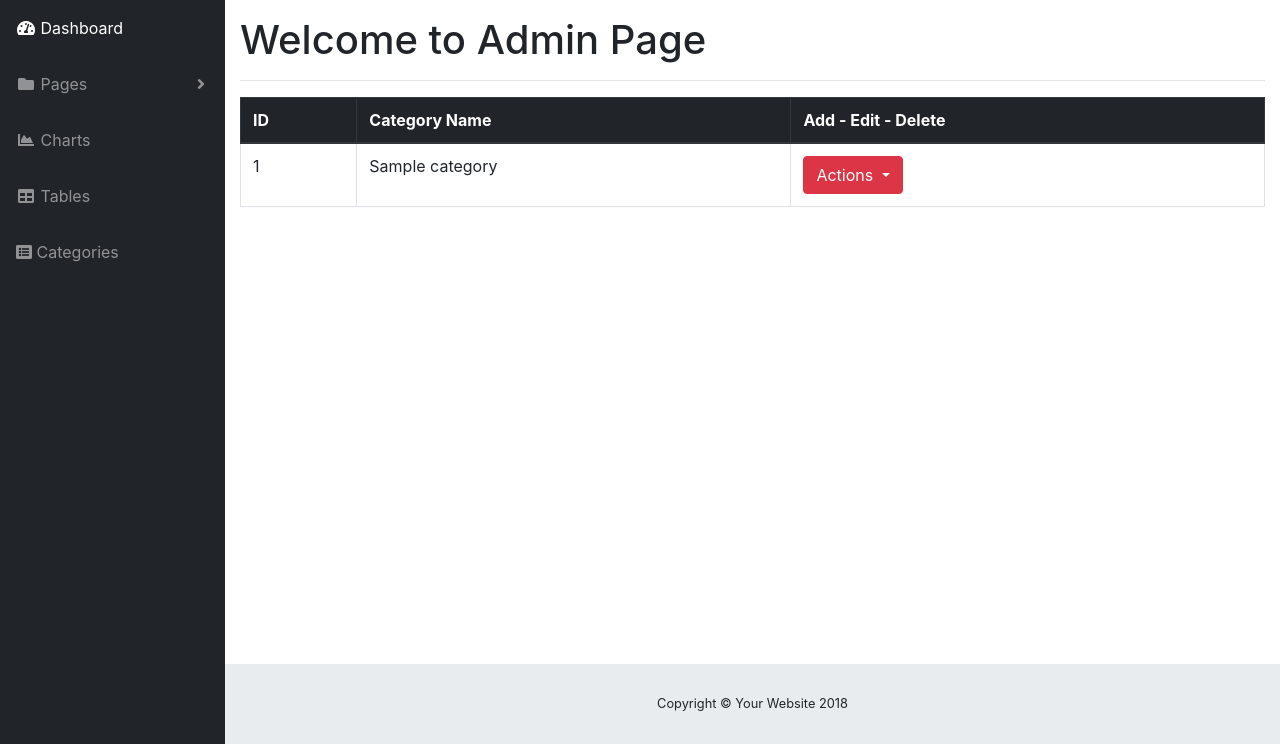
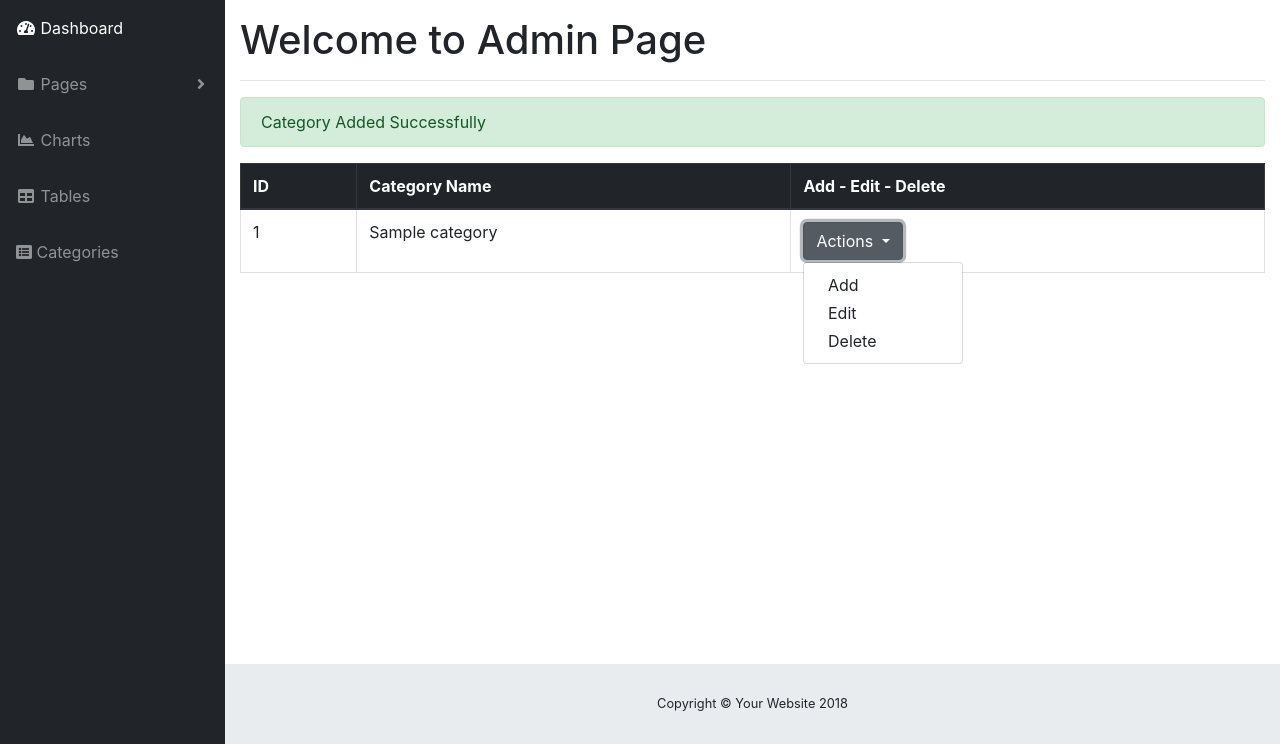
Before and after one commit to Voharin/myblog-cms, a PHP site: page /admin/categories.php in a window 1280 px wide, after a click on "Actions". Shown: the part 56-800 px from the top of the page. Run offline with PHP 8.4, Linux system fonts and the light colour scheme; tables that the repository leaves empty or names only in its code hold one stand-in row (values such as "Sample post").

Commit message:
categories db'ye yeni kategori ekleme

```diff
--- a/admin/categories.php
+++ b/admin/categories.php
@@ -3,9 +3,6 @@
 <div id="wrapper">
 
     <?php include "./components/admin_sidebar.php"; ?>
-
-
-
 
     <div id="content-wrapper">
         <div class="container-fluid">
@@ -27,7 +24,7 @@
                     $result = $conn->prepare($sql);
                     $result->execute();
 
-            while($row = $result->fetch(PDO::FETCH_ASSOC)){
+                    while ($row = $result->fetch(PDO::FETCH_ASSOC)) {
                         // $categories[] = $row;
                         $category_id = $row['id'];
                         $category_name = $row['cat_name'];
@@ -37,72 +34,95 @@
                     <td>{$category_name}</td>
                     <td>
                     <div class='dropdown'>
-                            <button class='btn btn-danger dropdown-toggle' type='button' id='dropdownMenuButton' data-toggle='dropdown' aria-haspopup='true' aria-expanded='false'>
+                    <button class='btn btn-secondary dropdown-toggle' type='button' id='dropdownMenuButton' data-toggle='dropdown' aria-haspopup='true' aria-expanded='false'>
                       Actions
                     </button>
                     <div class='dropdown-menu' aria-labelledby='dropdownMenuButton'>
-                                <a class='dropdown-item' data-toggle='modal' data-target='#edit_modal' href='#'>Edit</a>
-                                <div class='dropdown-divider'></div>
+                      <a class='dropdown-item' href='#' data-toggle='modal' data-target='#modalAdding'>Add</a>
+                      <a class='dropdown-item' href='#'>Edit</a>
                       <a class='dropdown-item' href='#'>Delete</a>
-                                <div class='dropdown-divider'></div>
-                                <a class='dropdown-item' data-toggle='modal' data-target='#add_modal'>Add</a>
                     </div>
                   </div>
                     </td>
-                </tr>";
+                </tr>
 
+               ";
+                    } ?>
+
+                            <?php
+                            // if (isset($_POST['add_category'])) {
+                            //     $category_name = $_POST['category_name'];
+                            //     $sql = "INSERT INTO `categories` (cat_name) VALUES (:cat_name)";
+                            //     $result = $conn->prepare($sql);
+                            //     $result->bindParam(':cat_name', $cat_name);
+                            //     $result->execute();
+                            //     if ($result) {
+                            //         echo "<div class='alert alert-success'>Category Added Successfully</div>";
+                            //     } else {
+                            //         echo "<div class='alert alert-danger'>Category Not Added</div>";
+                            //     }
+                            // }
+
+                                if(isset($_POST["add_category"])){
+                                        $category_name = $_POST["category_name"];
                                 }
+                                if(!empty($category_name)){
+                                        $sql = "INSERT INTO categories (cat_name) VALUES (:category_name)";
+                                        $result = $conn->prepare($sql);
+                                        $result->bindParam(':category_name', $category_name);
+                                        $result->execute();
+                                        if($result){
+                                                echo "<div class='alert alert-success'>Category Added Successfully</div>";
+                                        }else{
+                                                echo "<div class='alert alert-danger'>Category Not Added</div>";
+                                        }
+                                }
+
 
                             ?>
 
-                <div id="edit_modal" class="modal fade">
-                    <div class="modal-dialog" role="document">
+                    <!--Modal -->
+                    <div class="modal fade" id="modalAdding" tabindex="-1" role="dialog" aria-labelledby="exampleModalLabel" aria-hidden="true">
+                        <div class="modal-dialog modal-dialog-centered" role="document">
                             <div class="modal-content">
                                 <div class="modal-header">
-                                <h5 class="modal-title" id="exampleModalLabel">Edit Category</h5>
+                                    <h5 class="modal-title" id="exampleModalLabel">Yeni bir kategori ekleyin</h5>
                                     <button type="button" class="close" data-dismiss="modal" aria-label="Close">
                                         <span aria-hidden="true">&times;</span>
                                     </button>
                                 </div>
                                 <div class="modal-body">
-                                <form action="" method="post">
+                                    <form action="" method="POST">
                                         <div class="form-group">
-
-                                        <input value="" type="text" class="form-control" name="category_namex">
+                                            <label for="category_name">Kategori Adı</label>
+                                            <input type="text" class="form-control" id="category_name" name="category_name">
                                         </div>
-                                    <div class="form-group">
-                                        <input type="hidden" name="category_id" value="">
-                                        <input type="submit" class="btn btn-primary" name="edit_category" value="Edit Category">
-                                    </div>
+                                        <button type="submit" class="btn btn-primary" name="add_category">Ekle</button>
+                                        <button type="button" class="btn btn-secondary" data-dismiss="modal">Kapat</button>
                                     </form>
                                 </div>
-                        </div>
-                    </div>
-                </div>
-            </tbody>
-        </table>
-
-        <div id="add_modal" class="modal fade">
-            <div class="modal-dialog" role="document">
-                <div class="modal-content">
-                    <div class="modal-header">
-                        <h5 class="modal-title" id="exampleModalLabel">Add New Category</h5>
-                        <button type="button" class="close" data-dismiss="modal" aria-label="Close">
-                            <span aria-hidden="true">&times;</span>
-                        </button>
-                    </div>
-                    <div class="modal-body">
-                        <form action="" method="post">
-                            <div class="form-group">
-                                <input type="text" class="form-control" name="category_name">
-                            </div>
-                            <div class="form-group">
-                                <input type="submit" class="btn btn-primary" name="add_category" value="Add Category">
-                            </div>
-                        </form>
+                                <div class="modal-footer">
+                                    <!-- <button type="button" class="btn btn-secondary" data-dismiss="modal">Kapat</button>
+                                    <button type="button" class="btn btn-primary">Kaydet</button> -->
                                 </div>
                             </div>
                         </div>
                     </div>
 
+                </tbody>
+            </table>
             <?php include "./components/admin_footer.php"; ?>
+            <script src="https://code.jquery.com/jquery-3.3.1.slim.min.js"></script>
+            <script src="https://cdnjs.cloudflare.com/ajax/libs/popper.js/1.14.3/umd/popper.min.js"></script>
+            <script src="https://stackpath.bootstrapcdn.com/bootstrap/4.1.3/js/bootstrap.min.js"></script>
+            <script src="js/lightbox-plus-jquery.js"></script>
+            <script src="js/owl.carousel.min.js"></script>
+            <script src="js/main.js"></script>
+
+         <?php
+                {/**
+                 *
+                 *
+                 */}
+
+         ?>
```
Lines whose indentation alone changed are shown as unchanged.
